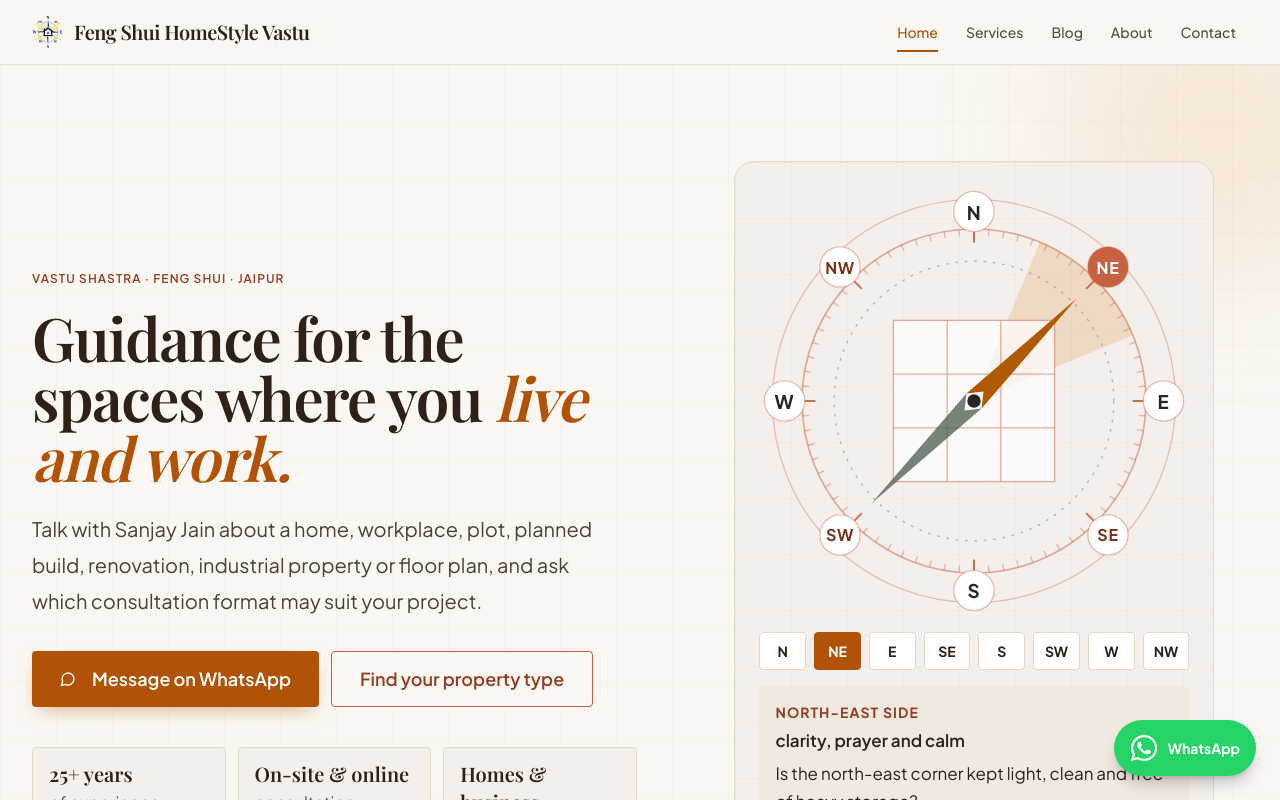
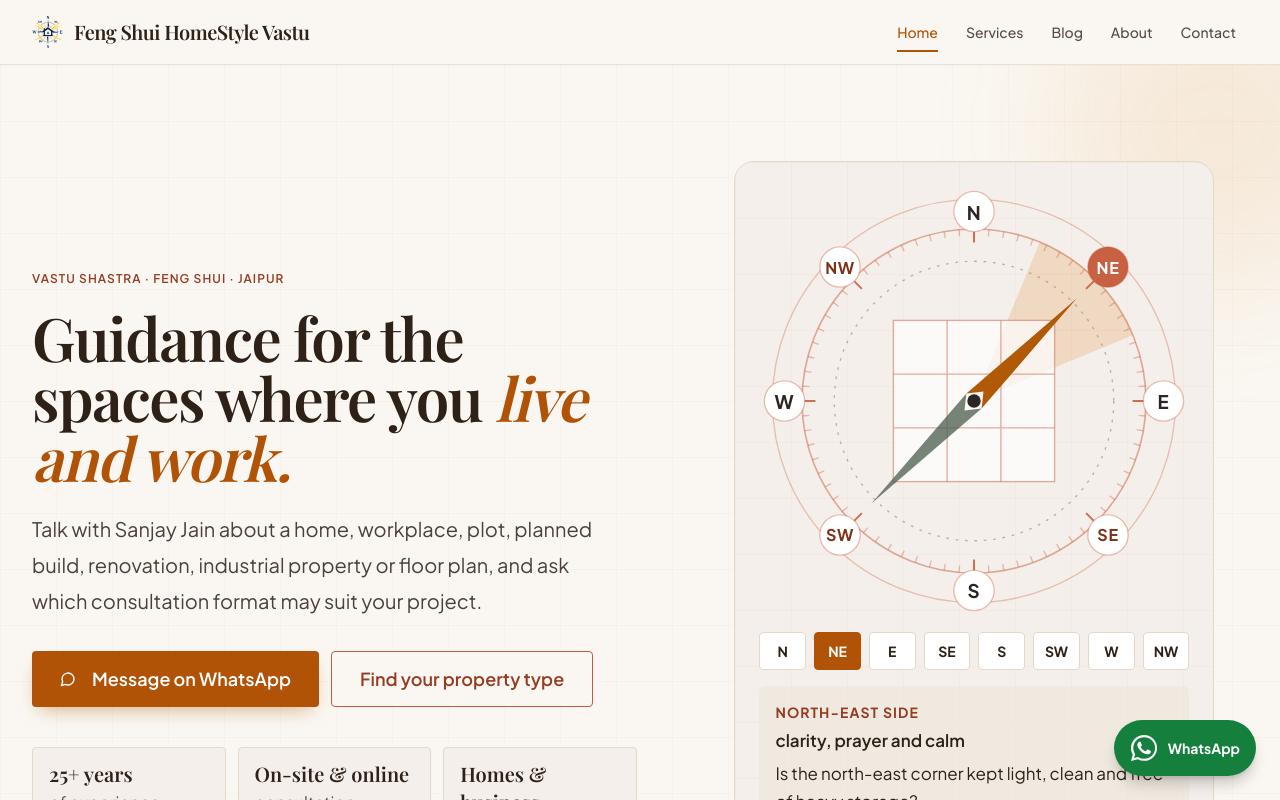
Before and after one commit to mukundajmera/homestyle-vastu-nextjs, a Next.js app: page / in a window 1280 px wide. Shown: the top 800 px of the page. Built offline with nearby package versions, Linux system fonts and the light colour scheme; a web font is replaced by a local one.

Commit message:
Fix WhatsApp button contrast (white on #25D366 measured 1.98:1)
Use #15803D (white text 5.0:1) with a darker hover, on both the
floating WhatsApp button and the contact-form WhatsApp CTA.

Co-Authored-By: Claude Haiku 5.5 <noreply@anthropic.com>

```diff
--- a/src/components/contact-form.tsx
+++ b/src/components/contact-form.tsx
@@ -109,7 +109,7 @@ export function ContactForm() {
           To continue the conversation now, message us on WhatsApp. The message is already written; just press Send.
         </p>
         <div className="flex flex-col gap-3 sm:flex-row">
-          <Button asChild className="h-12 bg-[#25D366] px-6 font-bold text-white hover:bg-[#1ebe5a]">
+          <Button asChild className="h-12 bg-[#15803D] px-6 font-bold text-white hover:bg-[#116B32]">
             <a href={whatsAppUrl ?? WHATSAPP_URL} target="_blank" rel="noopener noreferrer">Chat on WhatsApp now</a>
           </Button>
           <Button type="button" variant="outline" className="h-12 font-semibold" onClick={() => setConfirmation(null)}>
--- a/src/components/whatsapp-button.tsx
+++ b/src/components/whatsapp-button.tsx
@@ -8,7 +8,7 @@ export function WhatsAppButton() {
       target="_blank"
       rel="noopener noreferrer"
       aria-label="Chat or call on WhatsApp"
-      className="group fixed bottom-5 right-5 z-50 inline-flex h-14 items-center gap-2 rounded-full bg-[#25D366] pl-3.5 pr-4 text-sm font-bold text-white shadow-lg shadow-black/20 transition-transform hover:scale-105 focus-visible:outline-none focus-visible:ring-4 focus-visible:ring-[#25D366]/40 sm:bottom-6 sm:right-6"
+      className="group fixed bottom-5 right-5 z-50 inline-flex h-14 items-center gap-2 rounded-full bg-[#15803D] pl-3.5 pr-4 text-sm font-bold text-white shadow-lg shadow-black/20 transition-transform hover:scale-105 focus-visible:outline-none focus-visible:ring-4 focus-visible:ring-[#15803D]/40 sm:bottom-6 sm:right-6"
     >
       <svg aria-hidden="true" viewBox="0 0 32 32" className="h-8 w-8 shrink-0" fill="currentColor">
         <path d="M16.04 3C8.84 3 3 8.8 3 15.95c0 2.3.62 4.54 1.79 6.5L3 29l6.7-1.75a13.1 13.1 0 0 0 6.34 1.62h.01c7.2 0 13.04-5.8 13.04-12.95C29.09 8.8 23.24 3 16.04 3Zm0 23.7h-.01a10.9 10.9 0 0 1-5.55-1.52l-.4-.24-3.98 1.04 1.06-3.85-.26-.4a10.7 10.7 0 0 1-1.65-5.78c0-5.95 4.9-10.8 10.92-10.8 2.91 0 5.65 1.12 7.7 3.16a10.6 10.6 0 0 1 3.2 7.64c0 5.95-4.9 10.79-10.99 10.79Zm6-8.08c-.33-.17-1.95-.96-2.25-1.07-.3-.11-.52-.17-.74.17-.22.33-.85 1.07-1.04 1.29-.19.22-.38.25-.71.08-.33-.17-1.39-.51-2.65-1.63-.98-.87-1.64-1.95-1.83-2.28-.19-.33-.02-.5.15-.67.15-.15.33-.38.5-.58.16-.19.22-.33.33-.55.11-.22.05-.41-.03-.58-.08-.17-.74-1.78-1.01-2.44-.27-.64-.54-.55-.74-.56h-.63c-.22 0-.58.08-.88.41-.3.33-1.16 1.13-1.16 2.76s1.19 3.2 1.36 3.42c.17.22 2.34 3.57 5.67 5.01.79.34 1.41.55 1.89.7.8.25 1.52.22 2.09.13.64-.1 1.95-.8 2.23-1.57.28-.77.28-1.43.19-1.57-.08-.14-.3-.22-.63-.38Z" />
```
